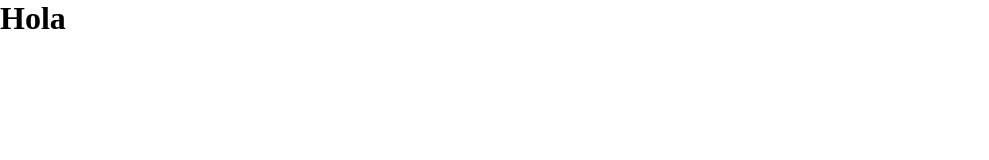
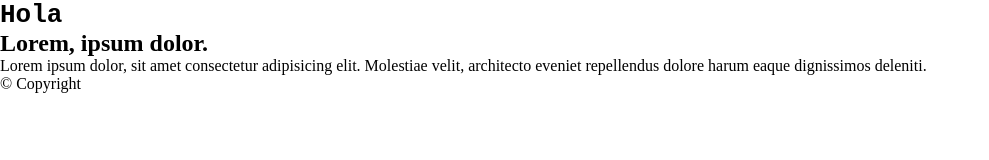
Before and after one commit to Gambin007/temp-terminal, a plain HTML site: page index.html in a window 1280 px wide. Shown: the whole page, without its empty margins (0-989 px from the left). Drawn offline with Linux system fonts and the light colour scheme.

Commit message:
add content and footer

```diff
--- a/css/main.css
+++ b/css/main.css
@@ -4,3 +4,7 @@
     margin: 0;
     padding: 0;
 }
+
+h1 {
+    font-family: monospace;
+}
--- a/index.html
+++ b/index.html
@@ -7,6 +7,15 @@
     <link rel="stylesheet" href="css/main.css">
 </head>
 <body>
-    <h1>Hola</h1>
+    <header>
+        <h1>Hola</h1>
+    </header>
+    <section>
+        <h2>Lorem, ipsum dolor.</h2>
+        <p>Lorem ipsum dolor, sit amet consectetur adipisicing elit. Molestiae velit, architecto eveniet repellendus dolore harum eaque dignissimos deleniti.</p>
+    </section>
+    <footer>
+        &copy; Copyright
+    </footer>
 </body>
 </html>
```
